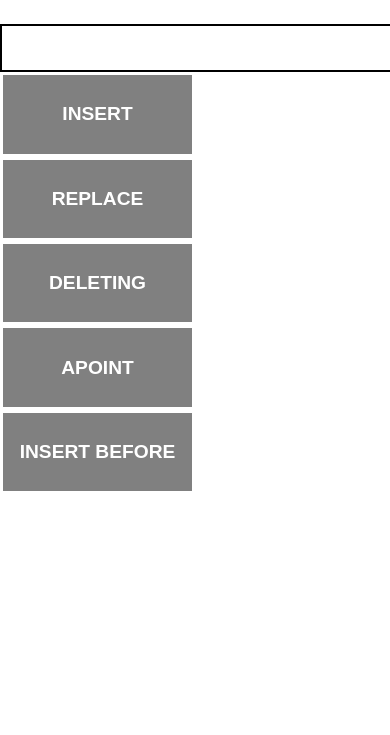
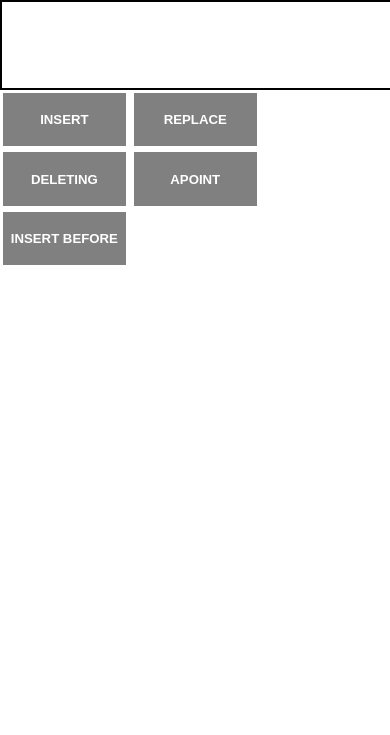
Before and after one commit to Honny-Batista-de-Oliveira/crude-do-honny, a plain HTML site: page index.html in a window 390 px wide. Shown: the part 109-844 px from the top of the page. Drawn offline with Linux system fonts and the light colour scheme.

Commit message:
moldando  o css com uma pitada de javascript

```diff
--- a/index.html
+++ b/index.html
@@ -5,16 +5,16 @@
 	<meta http-equiv="X-UA-Compatible"  content="IE-edge" />
     <meta name="viewport" content="width=device-width, initial-scale=1.0">
     <title>Document</title>
-  <link href="index.css" rel="stylesheet">
+  <link href="style.css" rel="stylesheet">
   </head>
   <body>
-	<div id='top'>SYSTEM</div>
+	<div id='top'>CRUD OPERATIONS</div>
 	<input type='text' id='insertData'/>
-		<button  onClick='insert()'>INSERT</button>
-		<button  onClick='replace()'>REPLACE</button>
-		<button  onClick='deleting()'>DELETING</button>
-		<button  onClick='colorApointment()'>APOINT</button>
-		<button  onClick='before()'>INSERT BEFORE</button>
+		<button class="botao" onClick='insert()'>INSERT</button>
+		<button class="botao" onClick='replace()'>REPLACE</button>
+		<button class="botao" onClick='deleting()'>DELETING</button>
+		<button class="botao" onClick='colorApointment()'>APOINT</button>
+		<button class="botao" onClick='before()'>INSERT BEFORE</button>
 	<ul id="div1">
 
 
--- a/index.js
+++ b/index.js
@@ -9,6 +9,8 @@
 			const element = document.getElementById("div1");
 				element.appendChild(insertElement);
 				element.style.display='block';
+				insertElement.style.border='2px solid gray';
+
 
 
 
--- a/index.css
+++ b/style.css
@@ -2,12 +2,13 @@ body{
 	box-sizing:border-box;
 	margin:0;
 	padding:0;
-	font-size:100%;
+	font-size:55%;
 
 }
+
 input{
 	width:100%;
-	height:5vh;
+	height:10vh;
 	border:2px solid black;
 	font-size:2em;
 	font-weight:bold;
@@ -25,36 +26,41 @@ input{
 li{
 	font-size:2em;
 	color:gray;
+	list-style:none;
+	width:100%;
+	border-radius:10px;
+
 }
 button {
 	color:#fff;
-	width:32%;
+	width:49%;
 	height:10vh;
 	font-size:2em;
 	font-weight:bold;
-	background-color:red;
+	background-color:gray;
 	border:3px solid #fff;
 
 }
 
-@media (max-width:1000px){
+@media (max-width:800px){
 
 	#div1{
 		display:flex;
 		flex-wrap:wrap;
-		width:80%;
+		width:100%;
 
 
 	}
 	button{
 
-		width:50%;
-		font-size:1.2em;
+		width:32.999%;
+		font-size:1.5em;
 		background-color:gray;
-		height:10vh;
+		height:7vh;
 		font-weight:bold;
 		border:3px solid #fff;
 
 	}
 
+
 }
```
